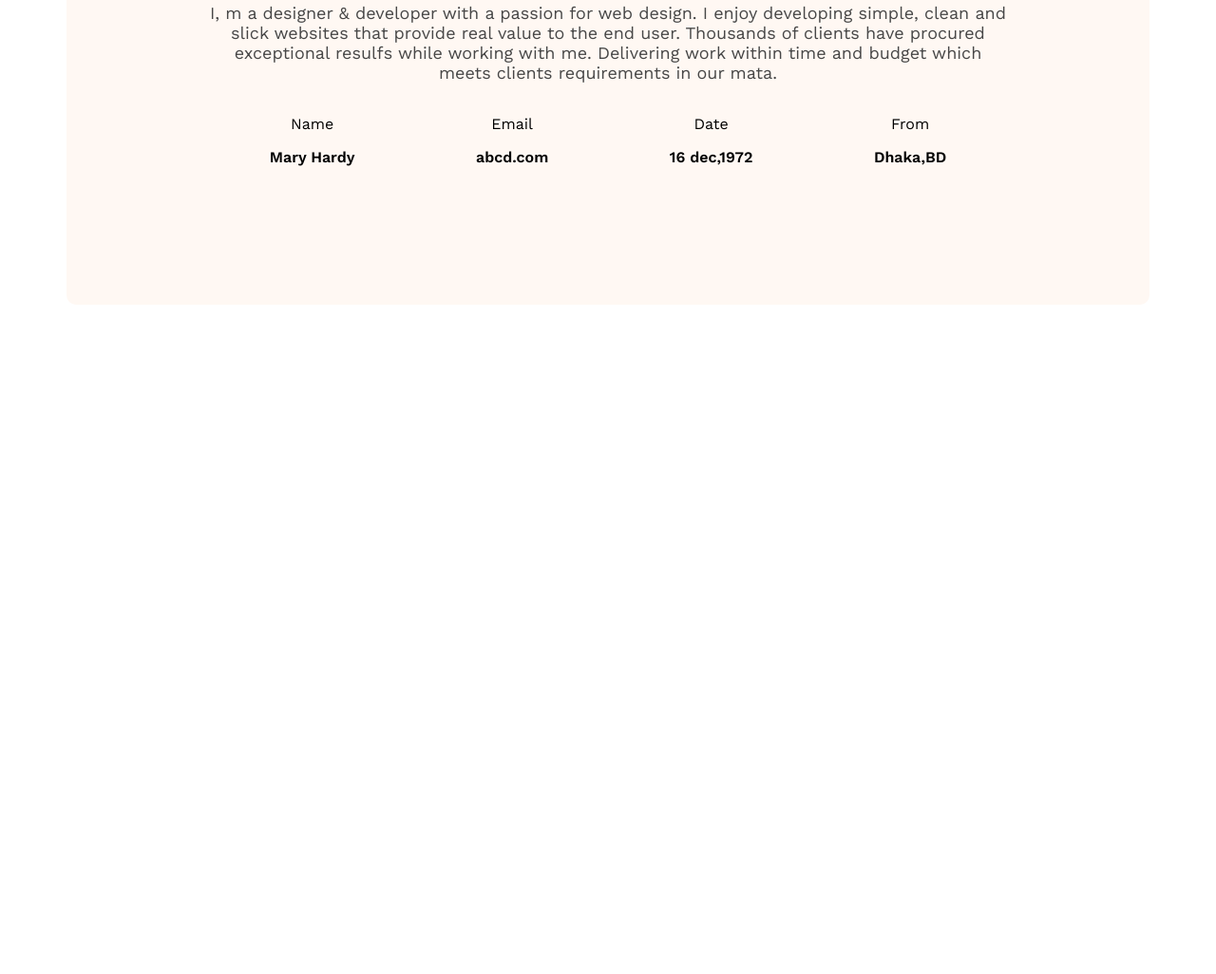
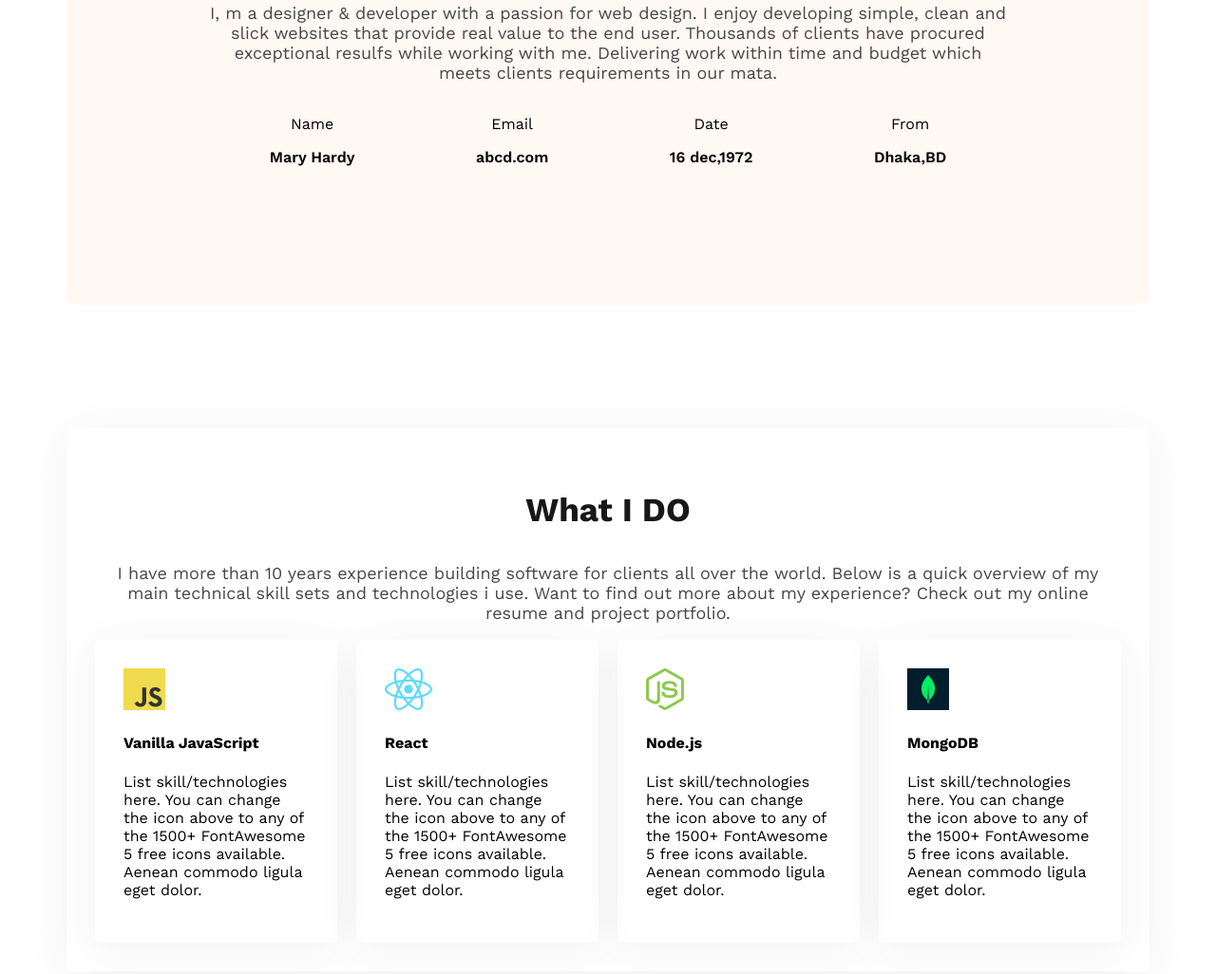
Before and after one commit to mdsojiby/web-dev-potfolio, a plain HTML site: page index.html in a window 1280 px wide. Shown: the part 1196-2222 px from the top of the page at 95% size. Before the commit the page ends 1525 px from the top, so only its background shows below. Drawn offline with nearby package versions, Linux system fonts and the light colour scheme.

Commit message:
about more

```diff
--- a/index.html
+++ b/index.html
@@ -34,6 +34,7 @@
 
   </header>
 
+
   <main>
 
     <section class="about secondary-bg">
@@ -69,6 +70,46 @@
 
             </div>
 
+
+    </section>
+
+    <section class="skill">
+        <h3 class="section-title text-center">What I DO</h3>
+        <p class="section-discription text-center">I have more than 10 years experience building
+            software for clients all over the world. Below is a quick overview of my main technical skill sets and technologies
+             i use. Want to find out more about my experience? Check out my online resume and project portfolio.</p>
+
+             <div class="skill-container">
+                <div class="skill">
+                    <img src="images/icons/js.png" alt="">
+                    <h4 class="skill-title">Vanilla JavaScript</h4>
+                    <p class="skill-discription">List skill/technologies here. You can change the icon above to any of the 1500+ FontAwesome
+                        5 free icons available. Aenean commodo ligula eget dolor.</p>
+                </div>
+                <div class="skill">
+                    <img src="images/icons/react.png" alt="">
+                    <h4 class="skill-title">React</h4>
+                    <p class="skill-discription">List skill/technologies here. You can change the icon above to any of the
+                         1500+ FontAwesome 5 free icons available. Aenean commodo ligula eget dolor.</p>
+                </div>
+                <div class="skill">
+                    <img src="images/icons/nodejs.png" alt="">
+                    <h4 class="skill-title">Node.js</h4>
+                    <p class="skill-discription">List skill/technologies here. You can change the icon above to any of the 1500+
+                        FontAwesome 5 free icons available. Aenean commodo ligula eget dolor.</p>
+                </div>
+                <div class="skill">
+                    <img src="images/icons/mongo.png" alt="">
+                    <h4 class="skill-title">MongoDB</h4>
+                    <p class="skill-discription">List skill/technologies here. You can change the icon above to any of the 1500+
+                         FontAwesome 5 free icons available. Aenean commodo ligula eget dolor.</p>
+                </div>
+
+
+             </div>
+
+
+
     </section>
   </main>
 
--- a/styles/protfolio.css
+++ b/styles/protfolio.css
@@ -43,6 +43,9 @@
 .section-discription{
     font-size: 18px;
     color: #474747;
+}
+.text-center{
+    text-align: center;
 }
 
 /* nav style */
@@ -105,12 +108,17 @@
     margin: 0 auto ;
 }
 
+main section{
+    margin-top: 130px;
+    margin-bottom: 130px;
+}
+
 /* about styles */
 .about{
     border-radius: 10px;
     padding: 130px 150px;
     text-align: center;
-    margin-top: 130px;
+
 
     .more-about-items{
         display: flex;
@@ -120,3 +128,15 @@
 .item-discription{
     font-weight: 600;
 }
+
+/* skill section style */
+.skill-container{
+    display: flex;
+    gap: 20px;
+}
+.skill{
+    padding: 30px;
+    box-shadow: 0px 6px 50px 0px rgba(0, 0, 0, 0.06);
+    border-radius: 5px;
+
+}
```
